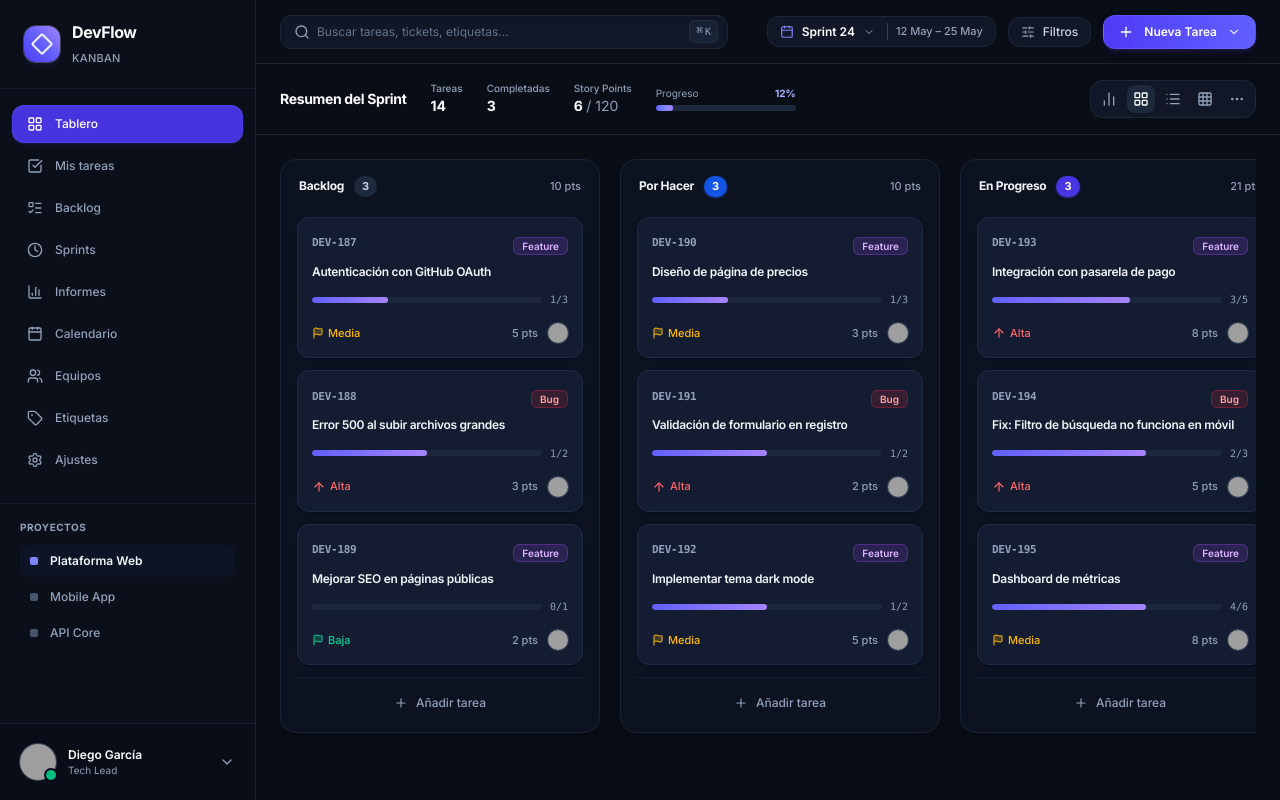
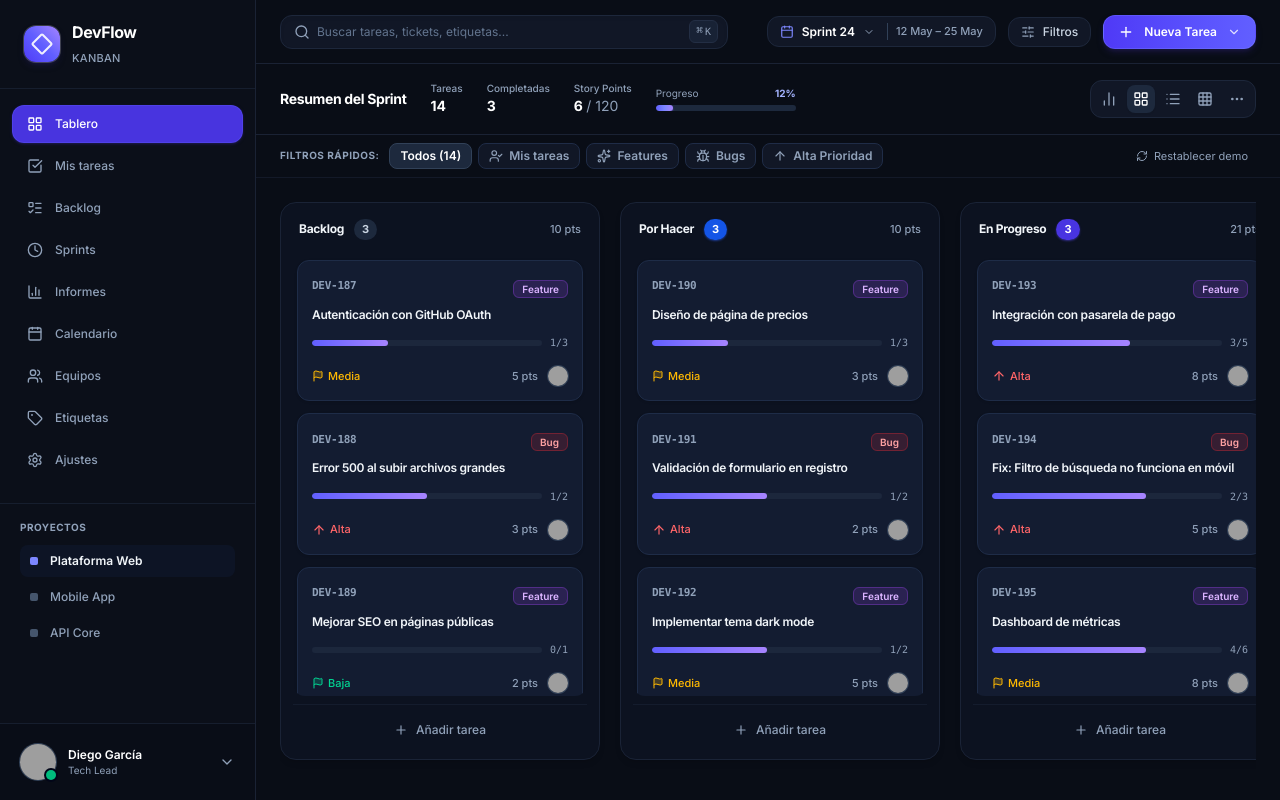
Before and after one commit to alxnrocha/10-kanban-board, a React (Vite) app: page / in a window 1280 px wide. Built offline with nearby package versions, Linux system fonts and the light colour scheme; grey boxes are pictures that could not be loaded.

Commit message:
feat: implement QuickFilterBar and localStorage persistence sync

```diff
--- a/src/components/layout/AppLayout.tsx
+++ b/src/components/layout/AppLayout.tsx
@@ -2,6 +2,7 @@ import React from 'react';
 import { Sidebar } from './Sidebar';
 import { Header } from './Header';
 import { SprintSummary } from './SprintSummary';
+import { QuickFilterBar } from './QuickFilterBar';
 import { TaskModal } from '../kanban/TaskModal';
 
 interface AppLayoutProps {
@@ -22,6 +23,9 @@ export const AppLayout: React.FC<AppLayoutProps> = ({ children }) => {
         {/* Sprint Summary Bar */}
         <SprintSummary />
 
+        {/* Quick Filter Bar */}
+        <QuickFilterBar />
+
         {/* Scrollable Main Board Area */}
         <main className="flex-1 overflow-x-auto overflow-y-hidden p-6 bg-[#090d16]">
           {children}
--- /dev/null
+++ b/src/components/layout/QuickFilterBar.tsx
@@ -0,0 +1,125 @@
+import React from 'react';
+import { Sparkles, Bug, ArrowUp, RefreshCw, UserCheck, X } from 'lucide-react';
+import { useKanbanStore } from '../../store/kanbanStore';
+
+export const QuickFilterBar: React.FC = () => {
+  const {
+    filters,
+    setTypeFilter,
+    setPriorityFilter,
+    setAssigneeFilter,
+    resetFilters,
+    resetToMockData,
+    users,
+    tasks,
+  } = useKanbanStore();
+
+  const isFiltered =
+    filters.search !== '' ||
+    filters.priority !== 'all' ||
+    filters.type !== 'all' ||
+    filters.assigneeId !== 'all' ||
+    filters.tagId !== 'all';
+
+  const myUserId = users[0]?.id; // Diego García
+
+  return (
+    <div className="px-6 py-2 bg-[#090d16] border-b border-[#1a2234]/60 flex flex-wrap items-center justify-between gap-3 text-xs select-none">
+      {/* Quick Filter Chips */}
+      <div className="flex flex-wrap items-center gap-1.5">
+        <span className="text-[10px] font-bold uppercase tracking-wider text-slate-400 mr-1">
+          Filtros rápidos:
+        </span>
+
+        {/* All */}
+        <button
+          onClick={resetFilters}
+          className={`px-2.5 py-1 rounded-lg text-xs font-semibold transition-all cursor-pointer ${
+            !isFiltered
+              ? 'bg-slate-800 text-white border border-slate-700'
+              : 'text-slate-400 hover:text-slate-200 hover:bg-slate-900 border border-transparent'
+          }`}
+        >
+          Todos ({tasks.length})
+        </button>
+
+        {/* My Tasks */}
+        <button
+          onClick={() => setAssigneeFilter(filters.assigneeId === myUserId ? 'all' : myUserId)}
+          className={`flex items-center gap-1.5 px-2.5 py-1 rounded-lg text-xs font-semibold transition-all cursor-pointer border ${
+            filters.assigneeId === myUserId
+              ? 'bg-indigo-600/30 text-indigo-300 border-indigo-500/50 shadow-xs'
+              : 'bg-[#111726] text-slate-400 border-[#1f2c47] hover:text-slate-200'
+          }`}
+        >
+          <UserCheck className="w-3.5 h-3.5" />
+          <span>Mis tareas</span>
+        </button>
+
+        {/* Features */}
+        <button
+          onClick={() => setTypeFilter(filters.type === 'feature' ? 'all' : 'feature')}
+          className={`flex items-center gap-1.5 px-2.5 py-1 rounded-lg text-xs font-semibold transition-all cursor-pointer border ${
+            filters.type === 'feature'
+              ? 'bg-purple-600/30 text-purple-300 border-purple-500/50 shadow-xs'
+              : 'bg-[#111726] text-slate-400 border-[#1f2c47] hover:text-slate-200'
+          }`}
+        >
+          <Sparkles className="w-3.5 h-3.5" />
+          <span>Features</span>
+        </button>
+
+        {/* Bugs */}
+        <button
+          onClick={() => setTypeFilter(filters.type === 'bug' ? 'all' : 'bug')}
+          className={`flex items-center gap-1.5 px-2.5 py-1 rounded-lg text-xs font-semibold transition-all cursor-pointer border ${
+            filters.type === 'bug'
+              ? 'bg-red-600/30 text-red-300 border-red-500/50 shadow-xs'
+              : 'bg-[#111726] text-slate-400 border-[#1f2c47] hover:text-slate-200'
+          }`}
+        >
+          <Bug className="w-3.5 h-3.5" />
+          <span>Bugs</span>
+        </button>
+
+        {/* Urgent / High */}
+        <button
+          onClick={() => setPriorityFilter(filters.priority === 'high' ? 'all' : 'high')}
+          className={`flex items-center gap-1.5 px-2.5 py-1 rounded-lg text-xs font-semibold transition-all cursor-pointer border ${
+            filters.priority === 'high'
+              ? 'bg-orange-600/30 text-orange-300 border-orange-500/50 shadow-xs'
+              : 'bg-[#111726] text-slate-400 border-[#1f2c47] hover:text-slate-200'
+          }`}
+        >
+          <ArrowUp className="w-3.5 h-3.5" />
+          <span>Alta Prioridad</span>
+        </button>
+
+        {/* Clear filter button if filtered */}
+        {isFiltered && (
+          <button
+            onClick={resetFilters}
+            className="flex items-center gap-1 text-[11px] text-indigo-400 hover:text-indigo-300 px-2 py-0.5 rounded cursor-pointer"
+          >
+            <X className="w-3 h-3" />
+            <span>Limpiar filtros</span>
+          </button>
+        )}
+      </div>
+
+      {/* Reset Demo Data Button */}
+      <button
+        onClick={() => {
+          if (window.confirm('¿Deseas restaurar todas las tareas y columnas al estado inicial?')) {
+            resetToMockData();
+          }
+        }}
+        className="flex items-center gap-1.5 text-[11px] text-slate-400 hover:text-slate-200 py-1 px-2 rounded-lg hover:bg-slate-800/60 transition-colors cursor-pointer"
+        title="Restaurar datos demo de prueba"
+      >
+        <RefreshCw className="w-3 h-3" />
+        <span>Restablecer demo</span>
+      </button>
+    </div>
+  );
+};
--- a/src/components/layout/index.ts
+++ b/src/components/layout/index.ts
@@ -1,4 +1,5 @@
 export * from './Sidebar';
 export * from './Header';
 export * from './SprintSummary';
+export * from './QuickFilterBar';
 export * from './AppLayout';
```
